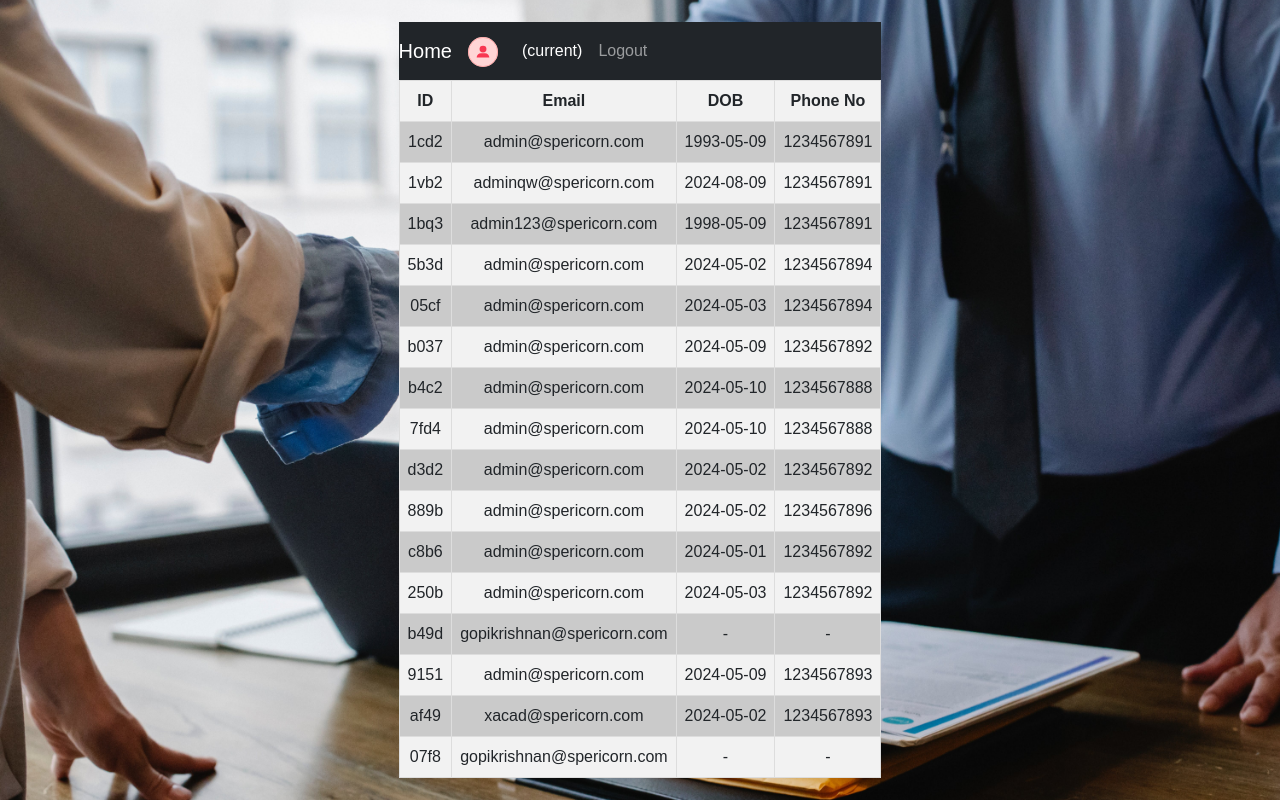
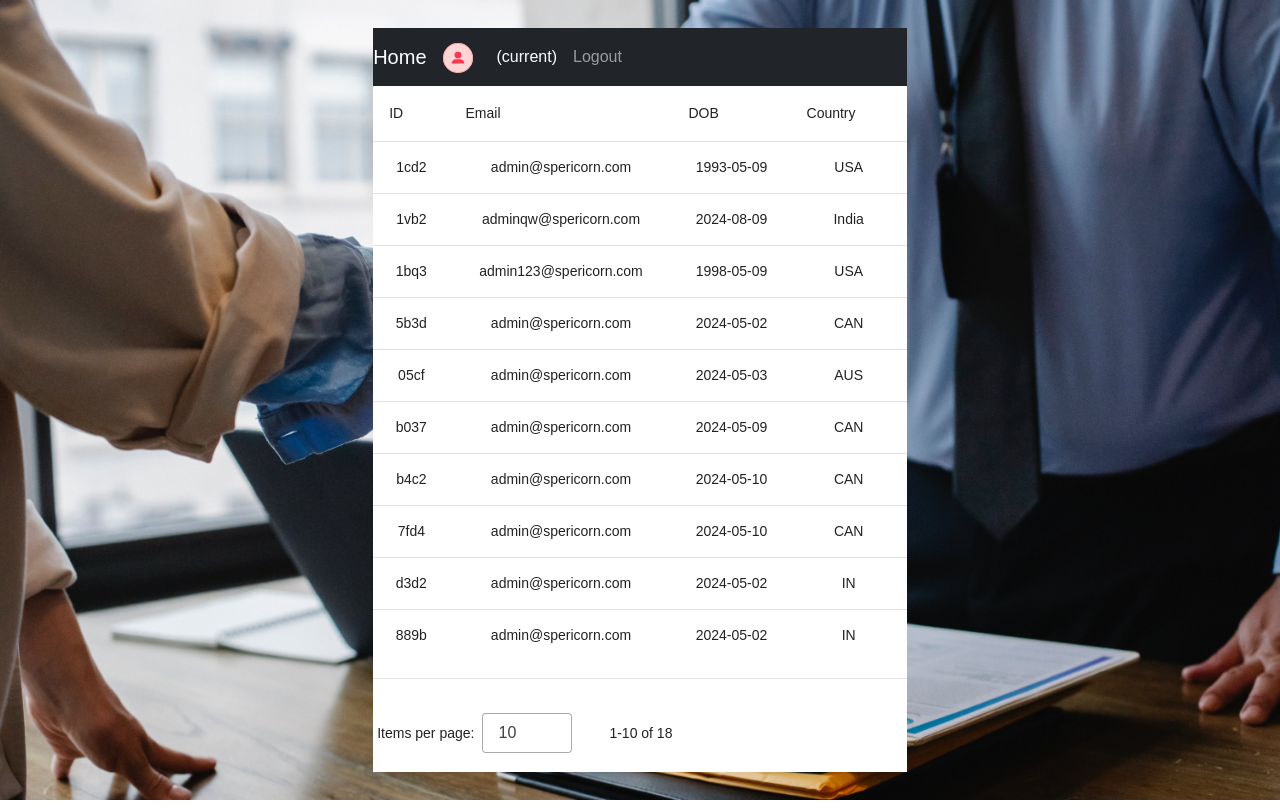
Before and after one commit to gopikrishnanrk/Vue_basic, a Vue app: page /dashboard in a window 1280 px wide. Built offline with nearby package versions, Linux system fonts and the light colour scheme; no server answers; data requests are answered from the project's data file; what vue3-google-login would draw is missing.

Commit message:
common-table-updates

```diff
--- a/db.json
+++ b/db.json
@@ -151,6 +151,26 @@
       "phoneNo": "-",
       "dob": "-",
       "country": "-"
+    },
+    {
+      "id": "85ce",
+      "email": "gopikrishnanrk1999@gmail.com",
+      "image": "https://lh3.googleusercontent.com/a/ACg8ocKGI7QKafqDG76BrvHX5v9a6UCFysDLXMjPjI8xGnweSA-PbqXs=s96-c",
+      "password": "-",
+      "confirmPassword": "-",
+      "phoneNo": "-",
+      "dob": "-",
+      "country": "-"
+    },
+    {
+      "id": "2caa",
+      "email": "gopikrishnan@spericorn.com",
+      "image": "https://lh3.googleusercontent.com/a/ACg8ocKZhv5EzwcB2KVnmOdc64QjrT6bA6eSnB3MsXHysSoI5hSaLQ=s96-c",
+      "password": "-",
+      "confirmPassword": "-",
+      "phoneNo": "-",
+      "dob": "-",
+      "country": "-"
     }
   ]
 }
--- a/package.json
+++ b/package.json
@@ -14,7 +14,8 @@
     "json-server": "^1.0.0-alpha.23",
     "vue": "^3.4.21",
     "vue-router": "^4.3.2",
-    "vue3-google-login": "^2.0.26"
+    "vue3-google-login": "^2.0.26",
+    "vuetify": "^3.6.0-beta.0.0"
   },
   "devDependencies": {
     "@vitejs/plugin-vue": "^5.0.4",
--- /dev/null
+++ b/src/common/CommonTable.vue
@@ -0,0 +1,17 @@
+<template>
+  <div :class="className">
+    <v-data-table :items="data ?? []" :headers="column"></v-data-table>
+  </div>
+</template>
+
+<script setup>
+import { VDataTable } from "vuetify/components/VDataTable";
+defineProps({
+  data: Array,
+  column: Array,
+  className: String,
+});
+</script>
+
+<style>
+</style>
--- a/src/components/Dashboard/Dashboard.vue
+++ b/src/components/Dashboard/Dashboard.vue
@@ -34,26 +34,7 @@
       </div>
     </nav>
   </div>
-  <div class="table-container">
-    <table>
-      <thead>
-        <tr>
-          <th>ID</th>
-          <th>Email</th>
-          <th>DOB</th>
-          <th>Phone No</th>
-        </tr>
-      </thead>
-      <tbody>
-        <tr v-for="each in state?.users" :key="each.email">
-          <td>{{ each.id }}</td>
-          <td>{{ each.email }}</td>
-          <td>{{ each.dob }}</td>
-          <td>{{ each.phoneNo }}</td>
-        </tr>
-      </tbody>
-    </table>
-  </div>
+  <CommonTable :data="state.users" :column="headers" />
 </template>
 
 <script setup>
@@ -61,7 +42,20 @@ import { onMounted, reactive, ref } from "vue";
 import { getAllUser } from "../../service/userService";
 import { getUserDetails, removeUserDetails } from "../../utils/localStorage";
 import { useRouter } from "vue-router";
+import CommonTable from "../../common/CommonTable.vue";
 import dummyUser from "../../assets/dummy-usr-icon.svg";
+
+const headers = [
+  { title: "ID", key: "id" },
+  { title: "Email", key: "email" },
+  { title: "DOB", key: "dob" },
+  { title: "Country", key: "country" },
+  // {
+  //   title: "Full Name",
+  //   key: "fullName",
+  //   value: (item) => `${item.name.first} ${item.name.last}`,
+  // },
+];
 
 const router = useRouter();
 
@@ -93,34 +87,4 @@ onMounted(() => {
 </script>
 
 <style scoped>
-.table-container {
-  width: 100%;
-  overflow-x: auto; /* Add horizontal scrollbar if table overflows */
-}
-
-table {
-  width: 100%;
-  border-collapse: collapse;
-}
-
-th,
-td {
-  padding: 8px;
-  border: 1px solid #ddd;
-}
-
-th {
-  background-color: #f2f2f2;
-}
-
-tr:nth-child(even) {
-  background-color: #f2f2f2;
-}
-tr:nth-child(odd) {
-  background-color: #cacaca;
-}
-
-tr:hover {
-  background-color: #ddd;
-}
 </style>
--- a/src/main.js
+++ b/src/main.js
@@ -3,10 +3,28 @@ import './style.css';
 import App from './App.vue';
 import router from './routes/router';
 import vue3GoogleLogin from 'vue3-google-login';
+import { createVuetify } from 'vuetify';
+import 'vuetify/styles';
+import { aliases, mdi } from 'vuetify/iconsets/mdi';
+import * as components from 'vuetify/components';
+import * as directives from 'vuetify/directives';
+
+const vuetify = createVuetify({
+  components,
+  directives,
+  icons: {
+    defaultSet: 'mdi',
+    aliases,
+    sets: {
+      mdi,
+    },
+  },
+});
 
 export const googleClientID = import.meta.env.VITE_GOOGLE_CLIENT_ID;
 
 const app = createApp(App);
+app.use(vuetify);
 app.use(router);
 app.use(vue3GoogleLogin, {
   clientId: googleClientID,
```
Also changed, not shown: 1 other file (tests, documents, lock files or other folders).
